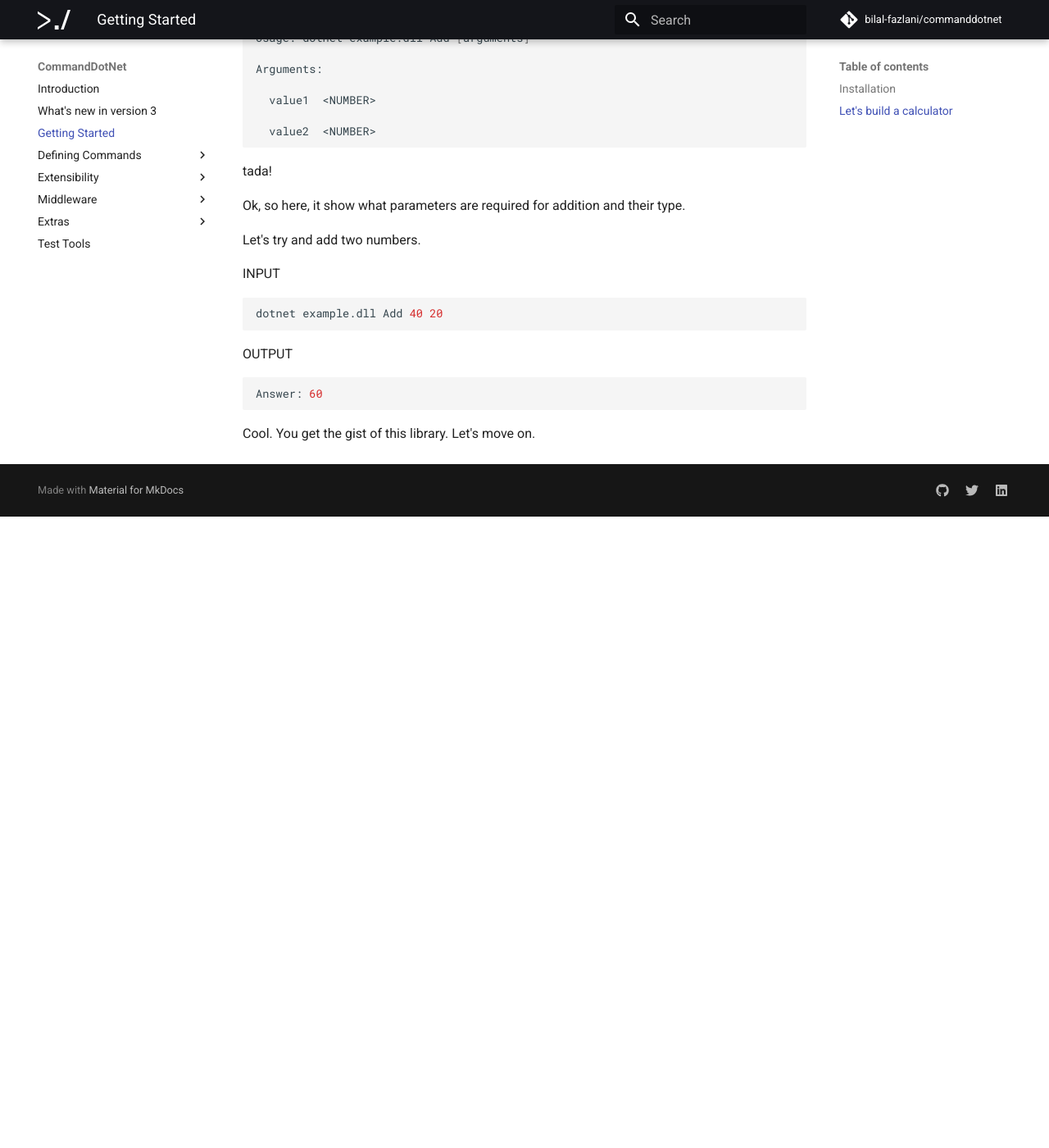
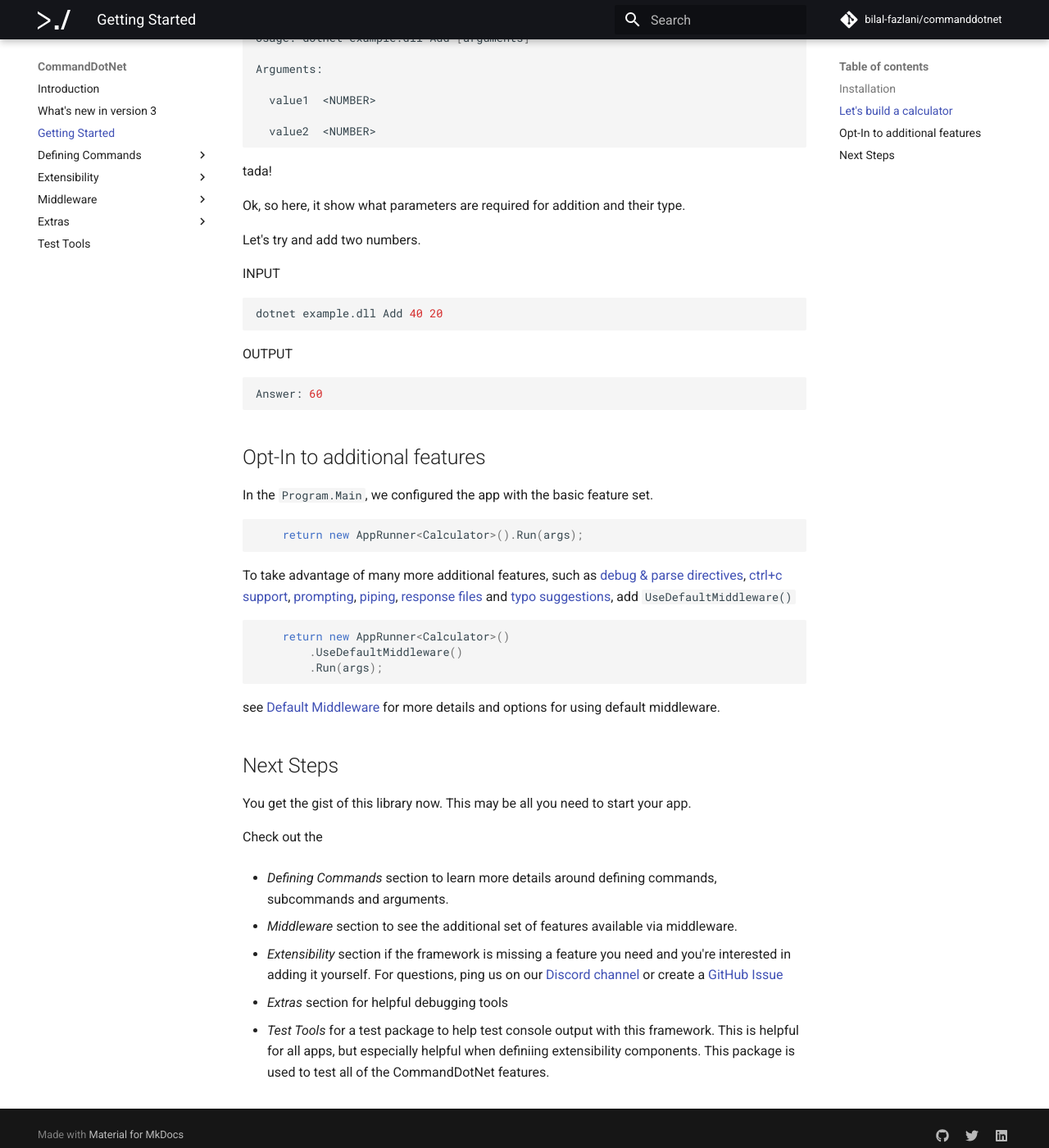
Before and after one commit to bilal-fazlani/commanddotnet, an MkDocs documentation site: the page built from docs/getting-started.md, in a window 1280 px wide and 1400 px high, scrolled down 2326 px. Shown: the whole window at 82% size. Built offline with MkDocs 1.6.1 and Material for MkDocs 9.7.7, drawn with Linux system fonts in a browser that asks for light colours; comment, search, counter and statistics services are not loaded; before the commit the page ends 2956 px from its top, so only the background shows below that.

Commit message:
add UseDefaultMiddleware & Next Steps to getting-started.md
Shows devs how they can get additional features quickly

Briefly explain what they'll find in each section.

````diff
--- a/docs/getting-started.md
+++ b/docs/getting-started.md
@@ -145,4 +145,40 @@ OUTPUT
 Answer: 60
 ```
 
-Cool. You get the gist of this library. Let's move on.
+## Opt-In to additional features
+
+In the `Program.Main`, we configured the app with the basic feature set.
+```c#
+    return new AppRunner<Calculator>().Run(args);
+```
+
+To take advantage of many more additional features, such as
+[debug & parse directives](directives.md),
+[ctrl+c support](cancellation.md),
+[prompting](prompting.md),
+[piping](piped-arguments),
+[response files](response-files.md) and [typo suggestions](typo-suggestions.md), add `UseDefaultMiddleware()`
+
+```c#
+    return new AppRunner<Calculator>()
+        .UseDefaultMiddleware()
+        .Run(args);
+```
+
+see [Default Middleware](default-middleware.md) for more details and options for using default middleware.
+
+## Next Steps
+
+You get the gist of this library now. This may be all you need to start your app.
+
+Check out the
+
+* *Defining Commands* section to learn more details around defining commands, subcommands and arguments.
+
+* *Middleware* section to see the additional set of features available via middleware.
+
+* *Extensibility* section if the framework is missing a feature you need and you're interested in adding it yourself. For questions, ping us on our [Discord channel](https://discord.gg/QFxKSeG) or create a [GitHub Issue](https://github.com/bilal-fazlani/commanddotnet/issues)
+
+* *Extras* section for helpful debugging tools
+
+* *Test Tools* for a test package to help test console output with this framework. This is helpful for all apps, but especially helpful when definiing extensibility components. This package is used to test all of the CommandDotNet features.
````
